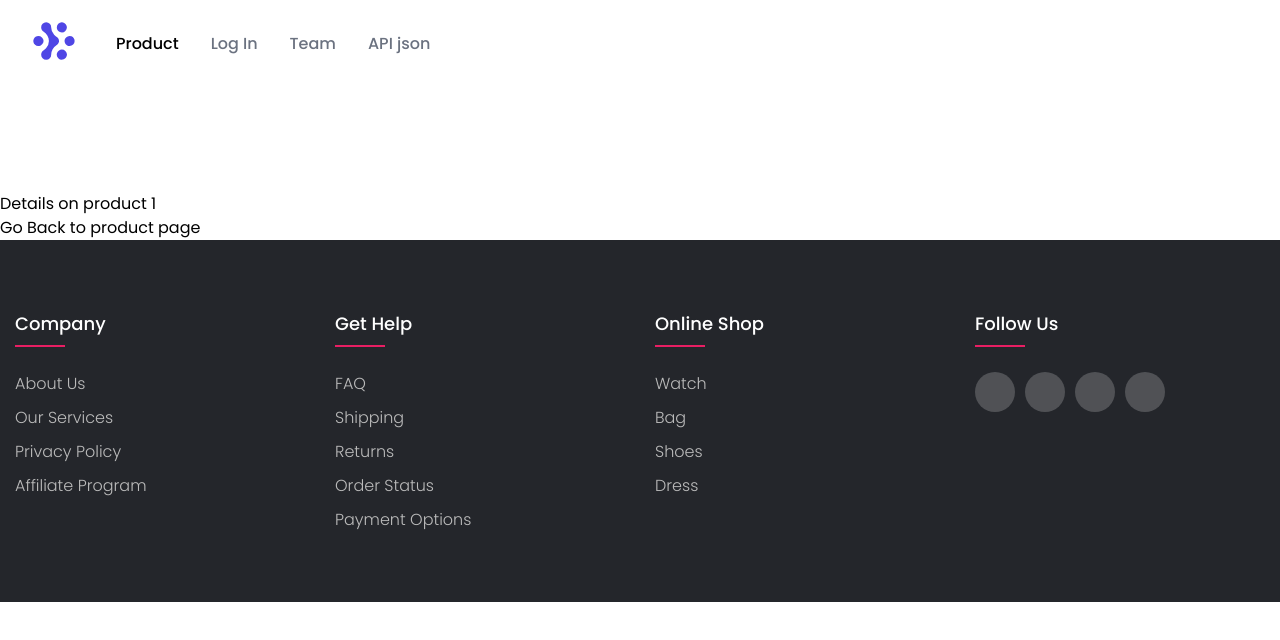
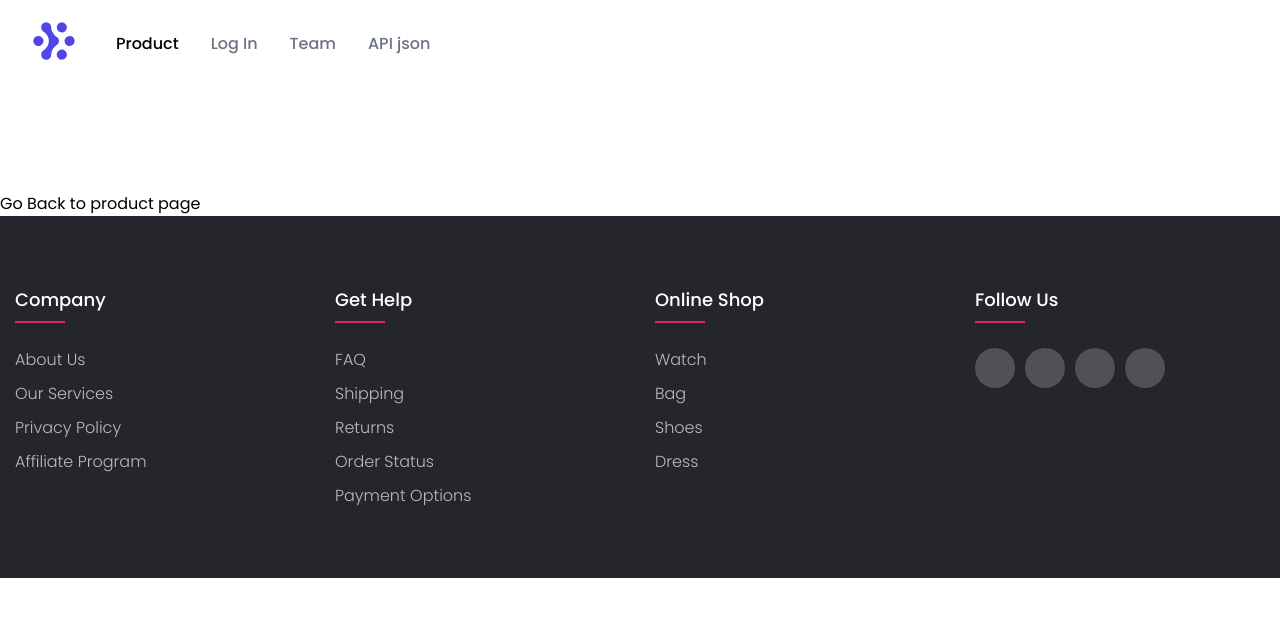
Before and after one commit to dpes11241/next-js-tailwind-react, a Next.js app: page /product/1 in a window 1280 px wide. Shown: the top 640 px of the page. Built offline with nearby package versions, Linux system fonts and the light colour scheme.

Commit message:
react router remove

```diff
--- a/pages/product/[productId].js
+++ b/pages/product/[productId].js
@@ -1,4 +1,4 @@
-import {useRouter} from "next/router"
+// import {useRouter} from "next/router"
 import Link from 'next/link';
 
 const products = [
@@ -38,12 +38,12 @@ const products = [
   ]
 
 function productDetail() {
-    const router = useRouter()
-    var productId = parseInt(router.query.productId)
+    // const router = useRouter()
+    // var productId = parseInt(router.query.productId)
     // const singleProduct = products[productId]
     return(
         <>
-            <h1>Details on product {productId}</h1>
+            {/* <h1>Details on product {productId}</h1> */}
 
             {/* <h2> -------  {productId + products[0].name}</h2> */}
             {/* <h3 className="mt-4 text-sm text-gray-700">{products + [productId]+.name}</h3> */}
```
